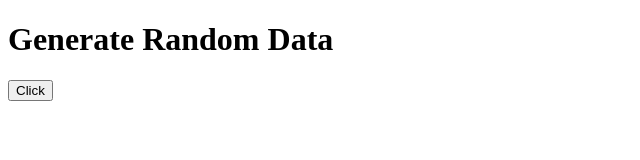
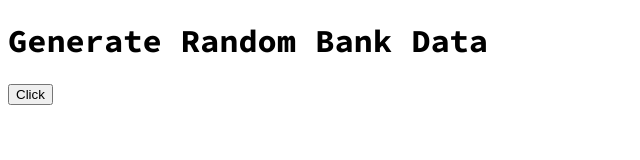
Before and after one commit to kraft-aka/random-data-generator, a plain HTML site: page index.html in a window 1280 px wide. Shown: the whole page, without its empty margins (0-640 px from the left). Drawn offline with Linux system fonts and the light colour scheme.

Commit message:
add google font, change title

```diff
--- a/app.js
+++ b/app.js
@@ -45,3 +45,4 @@ btnEl.addEventListener("click", (e) => {
 });
 
 //TODO
+// add random background color change func
--- a/index.html
+++ b/index.html
@@ -8,7 +8,7 @@
   <link rel="stylesheet" href="style.css">
 </head>
 <body>
-  <h1>Generate Random Data</h1>
+  <h1>Generate Random Bank Data</h1>
   <button class="btn">Click</button>
   <div class="output"></div>
   <script src="app.js"></script>
--- a/style.css
+++ b/style.css
@@ -0,0 +1,6 @@
+@import url('https://fonts.googleapis.com/css2?family=Source+Code+Pro:ital,wght@0,400;0,700;1,400&display=swap');
+
+
+body {
+  font-family: 'Source Code Pro', monospace;
+}
```
